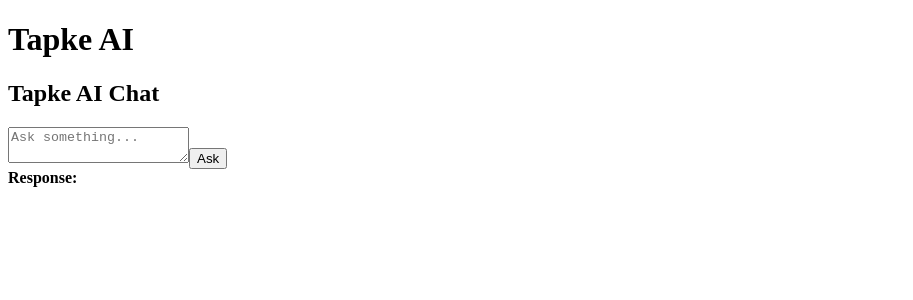
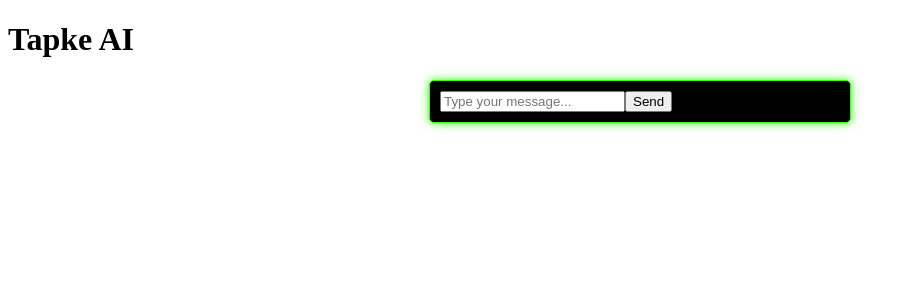
Before and after one commit to shreyash-tapke/tapke-ai-frontend, a React (Create React App) app in the folder tapke-ai/frontend/: page / in a window 1280 px wide. Shown: the top 300 px of the page, without its empty margins (0-913 px from the left). Built offline with nearby package versions, Linux system fonts and the light colour scheme.

Commit message:
Update ChatBox.js

```diff
--- a/tapke-ai/frontend/src/components/ChatBox.js
+++ b/tapke-ai/frontend/src/components/ChatBox.js
@@ -1,41 +1,48 @@
-import React, { useState } from "react";
+
+import React, { useState, useRef, useEffect } from "react";
+import "./ChatBox.css";
 
 function ChatBox() {
-  const [question, setQuestion] = useState("");
-  const [response, setResponse] = useState("");
-  const [token, setToken] = useState(""); // JWT token if needed
+  const [messages, setMessages] = useState([]);
+  const [input, setInput] = useState("");
+  const bottomRef = useRef(null);
 
-  const handleAsk = async () => {
-    try {
-      const res = await fetch("https://tapkeai-backend.onrender.com/ask", {
-        method: "POST",
-        headers: {
-          "Content-Type": "application/json",
-          "Authorization": token
-        },
-        body: JSON.stringify({ question, user: "shreyash" })
-      });
+  const sendMessage = async () => {
+    if (!input) return;
 
-      const data = await res.json();
-      setResponse(data.response);
-    } catch (err) {
-      console.error("Error fetching response:", err);
-      setResponse("Error connecting to backend.");
-    }
+    const userMessage = { sender: "user", text: input };
+    setMessages([...messages, userMessage]);
+    setInput("");
+
+    // fake AI response for now
+    const aiMessage = { sender: "ai", text: "AI is thinking..." };
+    setTimeout(() => {
+      setMessages(prev => [...prev, aiMessage]);
+    }, 1000);
   };
 
+  useEffect(() => {
+    bottomRef.current?.scrollIntoView({ behavior: "smooth" });
+  }, [messages]);
+
   return (
-    <div className="chatbox">
-      <h2>Tapke AI Chat</h2>
-      <textarea
-        value={question}
-        onChange={(e) => setQuestion(e.target.value)}
-        placeholder="Ask something..."
-      />
-      <button onClick={handleAsk}>Ask</button>
-      <div className="response">
-        <strong>Response:</strong>
-        <p>{response}</p>
+    <div className="chat-container">
+      <div className="chat-messages">
+        {messages.map((msg, i) => (
+          <div key={i} className={msg.sender}>
+            {msg.text}
+          </div>
+        ))}
+        <div ref={bottomRef}></div>
+      </div>
+
+      <div className="chat-input">
+        <input
+          value={input}
+          onChange={(e) => setInput(e.target.value)}
+          placeholder="Type your message..."
+        />
+        <button onClick={sendMessage}>Send</button>
       </div>
     </div>
   );
```
